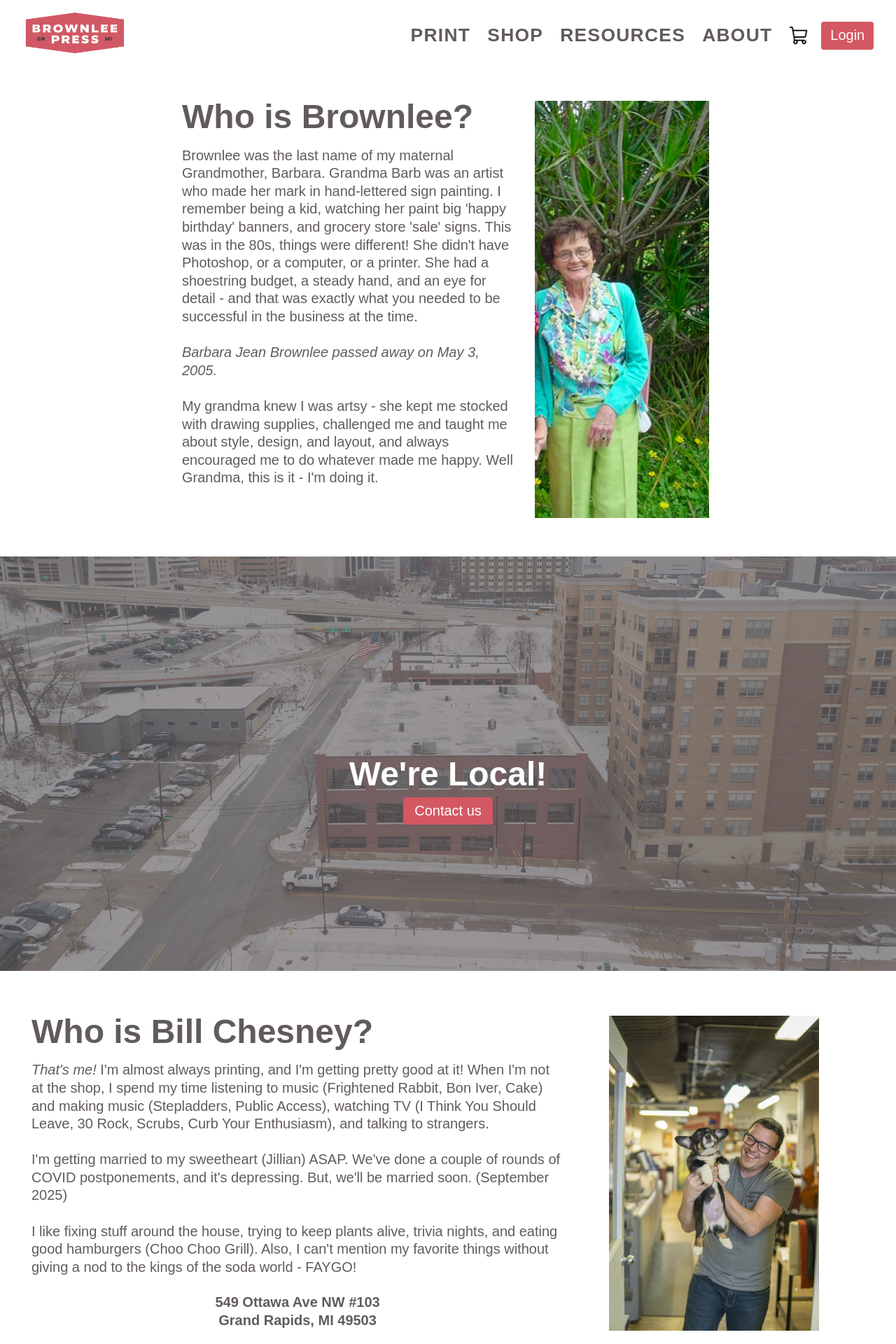
After one commit to brownleepress/brownlee-site, a PHP site: page /about.php in a window 1280 px wide. The commit adds this page. Shown: the top 1920 px of the page at 70% size. Run offline with PHP 8.4, Linux system fonts and the light colour scheme.

Commit message:
Accordion fixes and About

```diff
--- a/__003-header.php
+++ b/__003-header.php
@@ -19,8 +19,8 @@
     <nav class="nav desktop-nav">
       <a href="print.php">Print</a>
       <a href="shop.php">Shop</a>
-      <a href="#">Resources</a>
-      <a href="#">About</a>
+      <a href="resources.php">Resources</a>
+      <a href="about.php">About</a>
 
     </nav>
 
--- /dev/null
+++ b/about.php
@@ -0,0 +1,94 @@
+<?php include '__001-top.php'; ?>
+  <title>About - Brownlee Press</title>
+<?php include '__002-links.php'; ?>
+<!--inside head -->
+
+
+
+
+
+<!--inside head -->
+</head><body>
+<?php include '__003-header.php'; ?>
+
+
+  <section class="section" style="padding-top: 9rem;">
+    <div class="container wide">
+      <div class="row" style="text-align: center; display: flex; flex-wrap: wrap; margin: 0; padding: 0;">
+
+        <div class="column eight md-seven sm-twelve theGap" style="text-align: left;">
+          <h4>Who is Brownlee?</h4>
+          <p style="margin: 20px 0;">
+            Brownlee was the last name of my maternal Grandmother, Barbara. Grandma Barb was an artist who made her mark in hand-lettered sign painting. I remember being a kid, watching her paint big 'happy birthday' banners, and grocery store 'sale' signs. This was in the 80s, things were different! She didn't have Photoshop, or a computer, or a printer. She had a shoestring budget, a steady hand, and an eye for detail - and that was exactly what you needed to be successful in the business at the time.
+            <br><br>
+            <i>Barbara Jean Brownlee passed away on May 3, 2005.</i>
+            <br><br>
+            My grandma knew I was artsy - she kept me stocked with drawing supplies, challenged me and taught me about style, design, and layout, and always encouraged me to do whatever made me happy. Well Grandma, this is it - I'm doing it. </p>
+        </div>
+        <div class="column four md-five sm-twelve" style="">
+          <img src="img/barb.jpg" width="100%" style="max-width:300px;">
+        </div>
+      </div>
+    </div>
+  </section>
+
+
+
+<section class="section" style="position: relative; padding-top: 9rem; background: url('img/drone.jpg') center bottom / cover no-repeat;">
+  <div style="position: absolute; inset: 0; background-color: rgba(107, 101, 101, 0.67); z-index: 0; "></div>
+
+  <div style="position: relative; z-index: 1;">
+    <div class="container wide" style="height: 100%;">
+      <div class="row" style="display: flex; flex-direction: column; text-align: center; justify-content: center; min-height: 400px; margin: 0; padding: 0; align-items: center; ">
+
+        <div class="column eight md-seven sm-twelve theGap" style="text-align: center;">
+        <h4 style="color: #fff;margin-bottom: 10px;">We're Local!</h4>
+        <button class="button btn-primary">Contact us</button>
+
+        </div>
+      </div>
+    </div>
+  </div>
+</section>
+
+
+
+
+    <section class="section" style="padding-top: 4rem;">
+    <div class="container widest">
+      <div class="row" style="text-align: center; display: flex; flex-wrap: wrap; margin: 0; padding: 0;">
+
+        <div class="column eight md-eight sm-twelve theGap" style="text-align: left;">
+          <h4>Who is Bill Chesney?</h4>
+          <p style="margin: 20px 0;">
+<i>That's me!</i> I'm almost always printing, and I'm getting pretty good at it! When I'm not at the shop, I spend my time listening to music (Frightened Rabbit, Bon Iver, Cake) and making music (Stepladders, Public Access), watching TV (I Think You Should Leave, 30 Rock, Scrubs, Curb Your Enthusiasm), and talking to strangers.
+<br><br>
+I'm getting married to my sweetheart (Jillian) ASAP. We've done a couple of rounds of COVID postponements, and it's depressing. But, we'll be married soon. (September 2025)
+<br><br>
+I like fixing stuff around the house, trying to keep plants alive, trivia nights, and eating good hamburgers (Choo Choo Grill). Also, I can't mention my favorite things without giving a nod to the kings of the soda world - FAYGO!
+          </p>
+          <p style="margin: 25px 0; text-align: center; width: 100%;">
+<b>549 Ottawa Ave NW #103<br>
+Grand Rapids, MI 49503</b>
+            </p>
+            <h4 style="text-align: center;">616-608-2686</h4>
+        </div>
+        <div class="column four md-four sm-twelve" style="">
+          <img src="img/lionKing.jpg" width="100%" style="max-width:300px;">
+        </div>
+      </div>
+    </div>
+  </section>
+
+
+
+
+<?php include '__004-footer.php'; ?>
+<?php include '__005-java.php'; ?>
+<!--before /body -->
+
+
+
+
+<!--before /body -->
+</body></html>
--- a/css/bp-style.css
+++ b/css/bp-style.css
@@ -623,17 +623,13 @@ a.footerLink:hover, a.footerLink:active { color: #625b5b; background: #6AEF76; t
 /* ACCORDION */
 /* ACCORDION */
 /* ACCORDION */
-.accordion { border-top: 1px solid #ddd; margin: 0 auto; }
+.accordion { width: 100%; border-top: 1px solid #ddd; box-sizing: border-box; }
+.accordion-item { padding: 10px 1.5rem; border-bottom: 1px solid #ddd; box-sizing: border-box; }
+.accordion-header { padding: 1rem 2rem; background: none; border: none; font-weight: 600; color: #625b5b; text-align: center; cursor: pointer; transition: background 0.2s ease; }
+.accordion-header:hover { background: #D35863; color: #fff; }
+.accordion-header.active { background-color: #D35863; color: #fff; }
+.accordion-content { display: none; padding: 2.5rem 1.5rem 0.25rem 1.5rem; background: #fafafa; text-align: center; line-height: 1.4; box-sizing: border-box; }
 
-.accordion-item { border-bottom: 1px solid #ddd; padding: 10px 0; }
-
-.accordion-header { background: none; border: none; width: 100%; padding: 1rem 2rem; font-weight: 600; cursor: pointer; transition: background 0.2s ease; color: #625b5b; text-align: center; margin: 0; }
-
-.accordion-header:hover { background: #D35863; color: #fff; }
-
-.accordion-content { display: none; padding: 2.75rem 2.6rem 1rem 2.6rem; line-height: 1.2; text-align: center; background: #fafafa; margin-top: 0; }
-
-.accordion-header.active { background-color: #D35863; color: #fff; }
 
 /* HOME CUSTOM PRINT */
 /* HOME CUSTOM PRINT */
```
Also changed, not shown: __000-page-template.php (added, +55 -0 lines), index.php (+19 -10 lines), print-product.php (+5 -5 lines), print.php (+6 -6 lines), resources.php (added, +80 -0 lines), img/barb.jpg (added), img/drone.jpg (added), img/lionKing.jpg (added).
